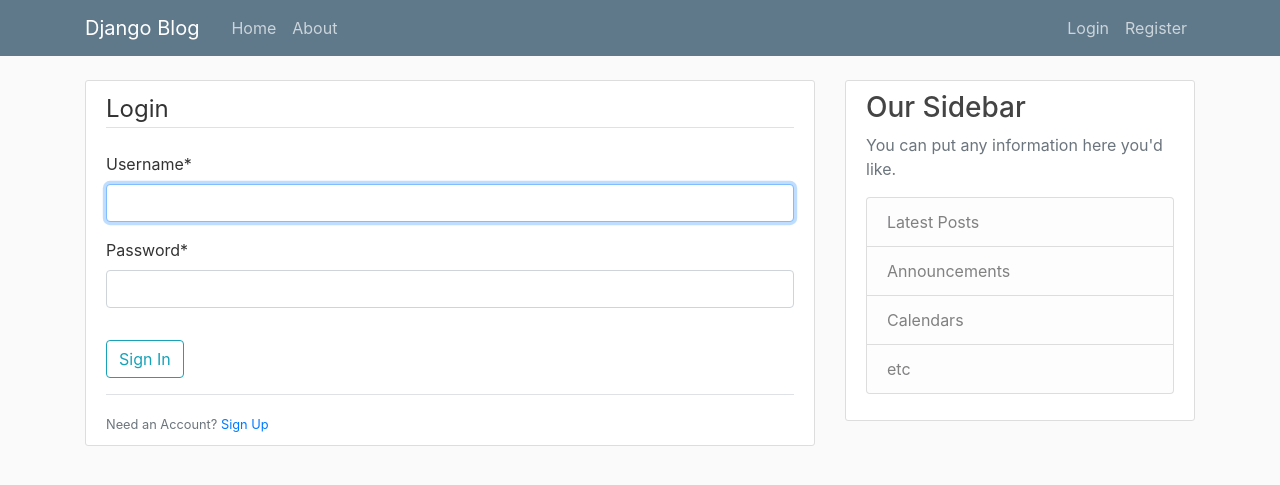
After one commit to varunreddy5/django_blog, a Django app: page /login/ in a window 1280 px wide. The commit adds this page. Shown: the top 485 px of the page. Run offline with Django 3.2, Linux system fonts and the light colour scheme; some libraries are stand-ins or nearby versions.

Commit message:
login and logout implementation

```diff
--- a/blog/templates/blog/base.html
+++ b/blog/templates/blog/base.html
@@ -29,8 +29,13 @@
             </div>
             <!-- Navbar Right Side -->
             <div class="navbar-nav">
-              <a class="nav-item nav-link" href="#">Login</a>
-              <a class="nav-item nav-link" href="#">Register</a>
+              {% if user.is_authenticated %}
+                <a class="nav-item nav-link" href="{% url 'profile' %}">Profile</a>
+                <a class="nav-item nav-link" href="{% url 'logout' %}">Logout</a>
+              {% else %}
+                <a class="nav-item nav-link" href="{% url 'login' %}">Login</a>
+                <a class="nav-item nav-link" href="{% url 'register' %}">Register</a>
+              {% endif %}
             </div>
           </div>
         </div>
--- a/django_project/settings.py
+++ b/django_project/settings.py
@@ -122,3 +122,5 @@ USE_TZ = True
 
 STATIC_URL = '/static/'
 CRISPY_TEMPLATE_PACK = 'bootstrap4'
+LOGIN_REDIRECT_URL = 'blog-home'
+LOGIN_URL = 'login'
--- a/django_project/urls.py
+++ b/django_project/urls.py
@@ -14,11 +14,16 @@ Including another URLconf
     2. Add a URL to urlpatterns:  path('blog/', include('blog.urls'))
 """
 from django.contrib import admin
+from django.contrib.auth import views as auth_views
 from django.urls import path, include
+from users import views as users_views
 
 
 urlpatterns = [
     path('admin/', admin.site.urls),
     path('register/', include('users.urls')),
+    path('profile/', users_views.profile, name = 'profile'),
+    path('login/', auth_views.LoginView.as_view(template_name = 'users/login.html'), name = 'login'),
+    path('logout/', auth_views.LogoutView.as_view(template_name = 'users/logout.html'), name = 'logout'),
     path('', include('blog.urls')),
 ]
--- /dev/null
+++ b/users/templates/users/login.html
@@ -0,0 +1,19 @@
+{% extends 'blog/base.html' %}
+{% load crispy_forms_tags %}
+{% block content %}
+  <div class="content-section">
+    <form method="post">
+      {% csrf_token %}
+      <fieldset class="form-group">
+        <legend class="border-bottom mb-4"> Login </legend>
+        {{form | crispy}}
+      </fieldset>
+      <div class="form-group">
+        <button type="submit" class="btn btn-outline-info">Sign In</button>
+      </div>
+    </form>
+    <div class="border-top pt-3">
+      <small class="text-muted">Need an Account? <a href="{% url 'register' %}">Sign Up</a></small>
+    </div>
+  </div>
+{% endblock content %}
--- /dev/null
+++ b/users/templates/users/profile.html
@@ -0,0 +1,5 @@
+{% extends 'blog/base.html' %}
+{% load crispy_forms_tags %}
+{% block content %}
+  <h2>{{user.username}}</h2>
+{% endblock content %}
```
Also changed, not shown: users/templates/users/logout.html (added, +8 -0 lines), users/views.py (+7 -2 lines), db.sqlite3.
